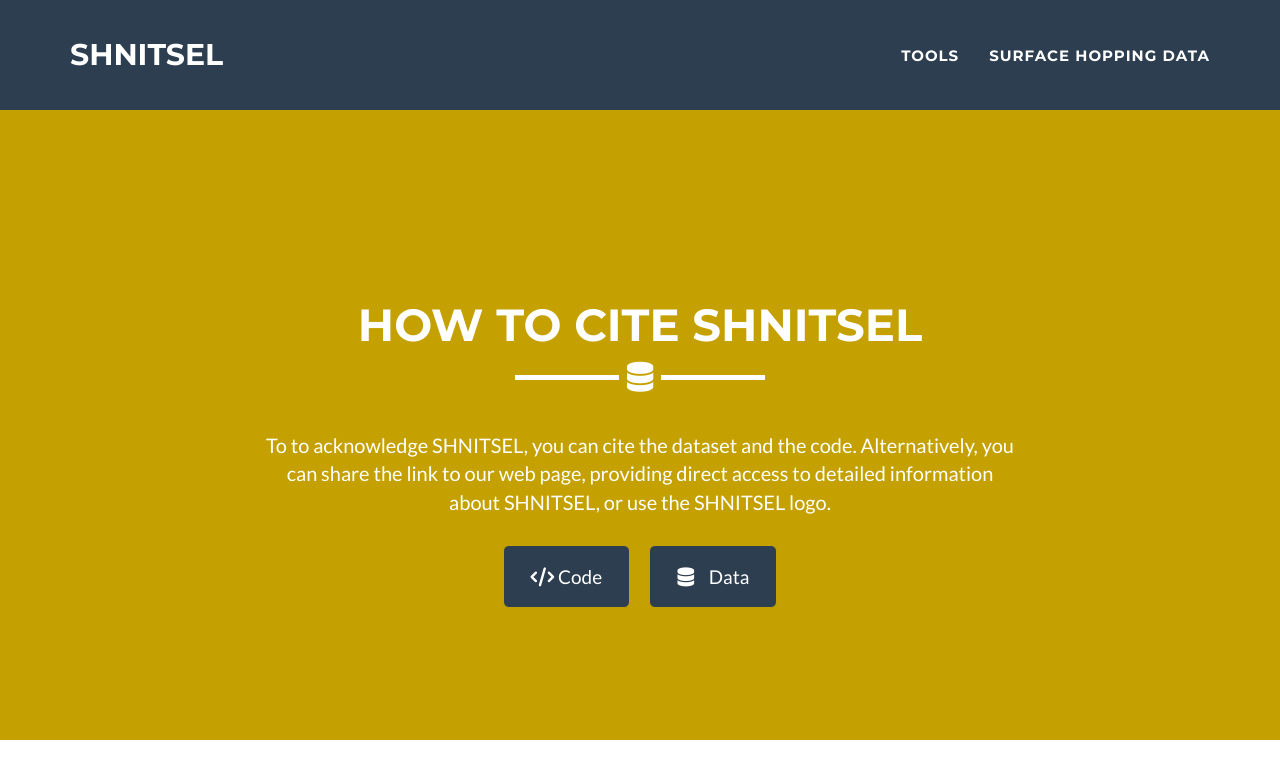
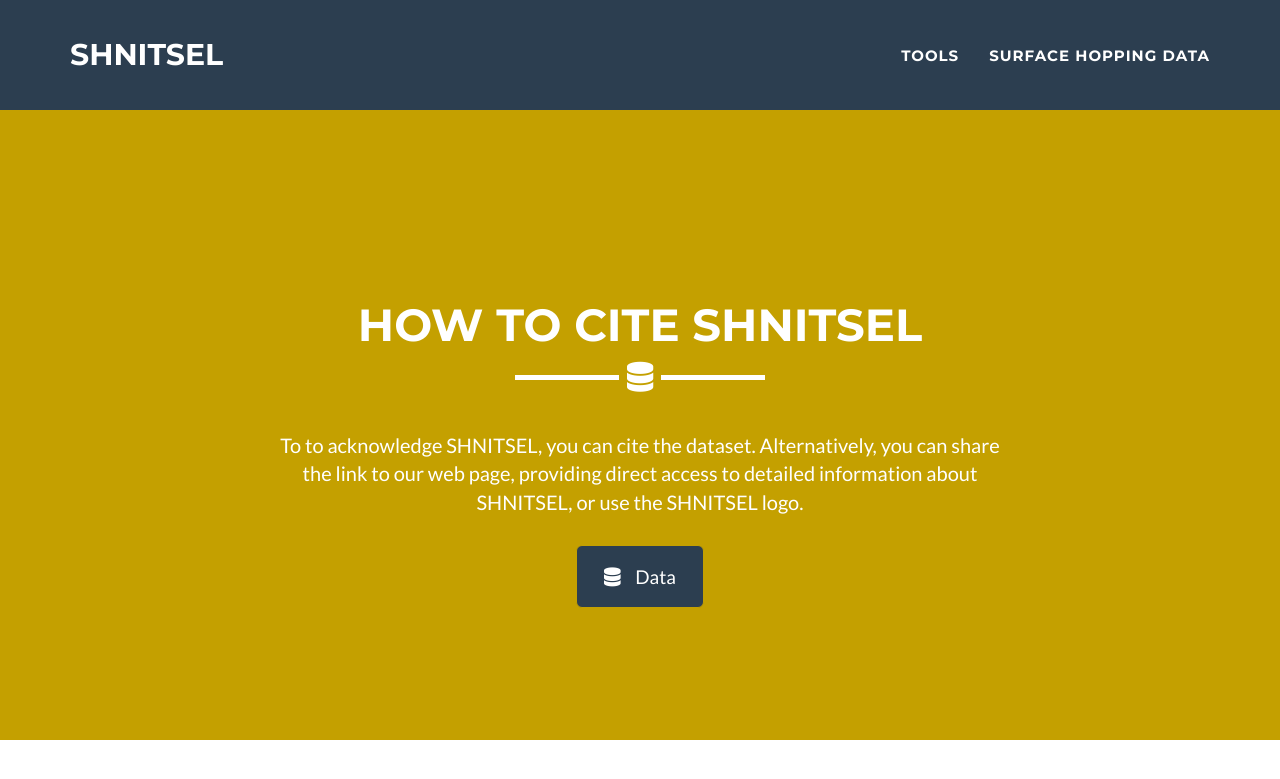
Before and after one commit to SHNITSEL/shnitsel.github.io, a Jekyll site: the page built from cite-shnitsel.html, in a window 1280 px wide and 900 px high. Shown: the top 779 px of the window. Built offline with Jekyll 4.4.1, drawn with Linux system fonts in a browser that asks for light colours.

Commit message:
Update citation.html

```diff
--- a/_includes/citation.html
+++ b/_includes/citation.html
@@ -14,13 +14,13 @@
     <div class="row">
       <div class="col-lg-8 col-lg-offset-2 text-center">
         <p>
-          To to acknowledge SHNITSEL, you can cite the dataset and the code.
+          To to acknowledge SHNITSEL, you can cite the dataset. <!-- and the code.-->
           <!-- You have the option to cite our publications, which highlight the research and development behind SHNITSEL services.-->
           Alternatively, you can share the link to our web page, providing direct access to detailed information about SHNITSEL, or use the SHNITSEL logo.
           <br><br>
-          <a href="https://github.com/SHNITSEL/shnitsel-tools" class="btn btn-lg btn-success" style="background-color:#2c3e50"><i class="fa-solid fa-code" style="color:white"></i> Code</a>
-          &nbsp;&nbsp;&nbsp;
-          <a href="https://zenodo.org/records/15482819" class="btn btn-lg btn-success" style="background-color:#2c3e50"> <i class="fa-solid fa-database" style="color:white"></i>&nbsp;&nbsp;&nbsp; Data</a>
+          <!--<a href="https://github.com/SHNITSEL/shnitsel-tools" class="btn btn-lg btn-success" style="background-color:#2c3e50"><i class="fa-solid fa-code" style="color:white"></i> Code</a>
+          &nbsp;&nbsp;&nbsp;-->
+          <a href="https://zenodo.org/records/15482819" class="btn btn-lg btn-success" style="background-color:#2c3e50", target=”_blank”> <i class="fa-solid fa-database" style="color:white"></i>&nbsp;&nbsp;&nbsp; Data</a>
         </p>
       </div>
     </div>
```
